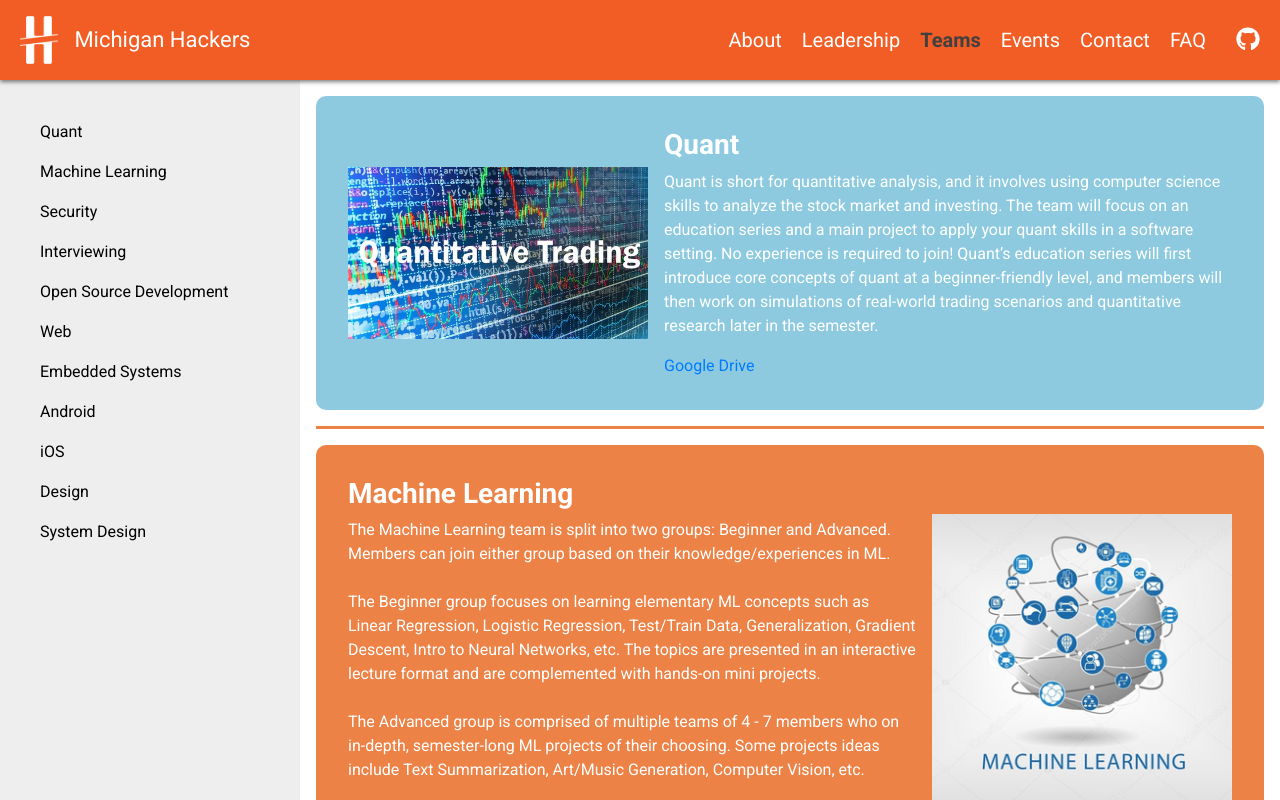
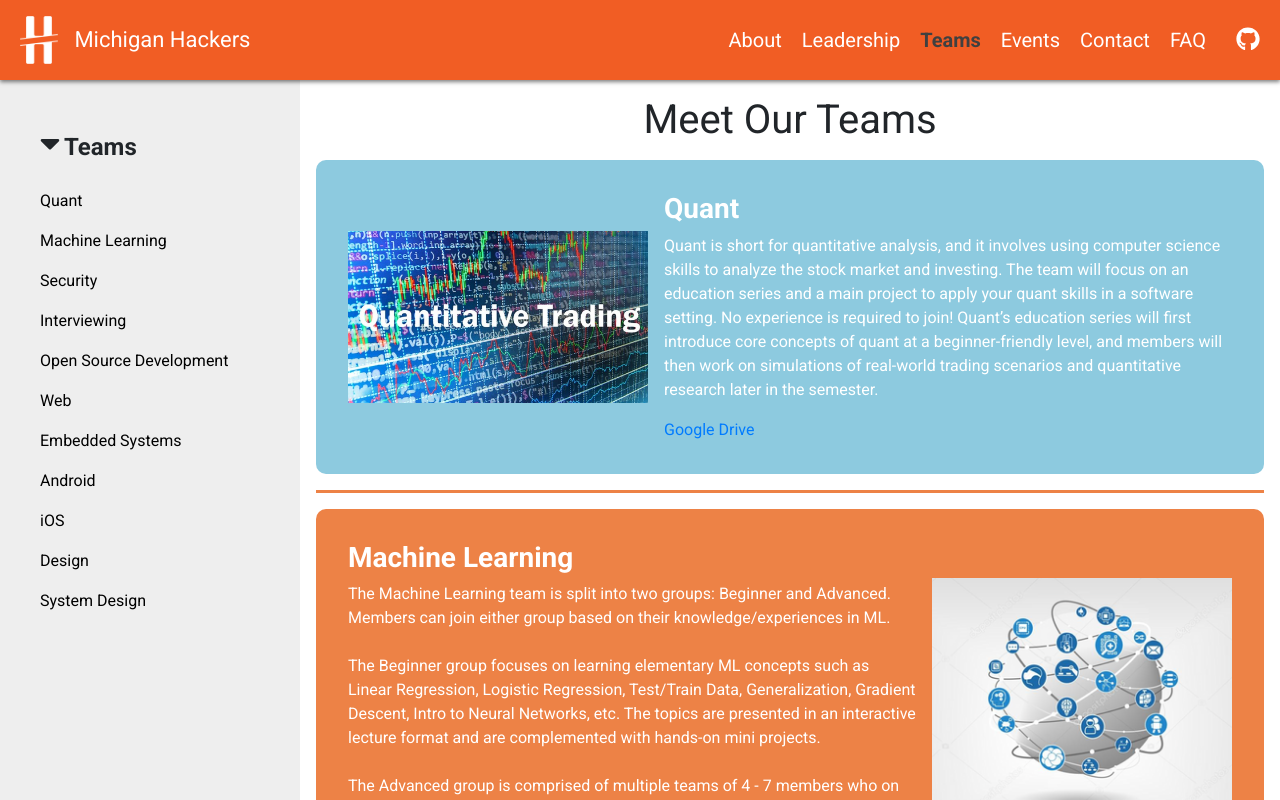
Before and after one commit to michiganhackers/mh-web-new, a React (Create React App) app: page /teams in a window 1280 px wide. Shown: the top 800 px of the page. Built offline with nearby package versions, Linux system fonts and the light colour scheme; no server answers.

Commit message:
begun implementing collapsing sidebar functionality

```diff
--- a/src/components/Teams/BackToTop.jsx
+++ b/src/components/Teams/BackToTop.jsx
@@ -3,9 +3,6 @@
 import styled from "styled-components";
 import devices from "utility/MediaQueries.js";
 import { FontAwesomeIcon } from "@fortawesome/react-fontawesome";
-
-const BackToTop = () => {
-    const [visible, setVisible] = useState(true);
 
 const ButtonWrapper = styled.a`
     display: none;
@@ -36,6 +33,10 @@
     color: white;
 `;
 
+const BackToTop = () => {
+    const [visible, setVisible] = useState(true);
+
+
     const onButtonClick = e => {
         e.preventDefault();
         window.scrollTo({top: 0, behavior: 'smooth'});
--- a/src/components/Teams/Teams.jsx
+++ b/src/components/Teams/Teams.jsx
@@ -1,4 +1,4 @@
-import React, { useRef, useEffect } from "react";
+import React, { useRef, useEffect, useState } from "react";
 import "utility/fonts.css";
 import Navbar from "components/Navbar.jsx";
 import styled from "styled-components";
@@ -6,6 +6,7 @@
 import SubteamCard from "components/Teams/SubteamCard.jsx";
 import devices from "utility/MediaQueries.js";
 import BackToTop from "./BackToTop";
+import { FontAwesomeIcon } from "@fortawesome/react-fontawesome";
 
 const SubteamCardsDiv = styled.div`
     padding: 0 1rem;
@@ -13,10 +14,10 @@
 
 const SidebarWrapper = styled.div`
     background-color: #eee;
-    overflow: scroll;
+    overflow: auto;
 `;
 
-const Sidebar = styled.a`
+const Sidebar = styled.nav`
     display: block;
     padding: 2rem;
     top: 80px;
@@ -57,10 +58,29 @@
     }
 `;
 
+const SubteamsTitle = styled.h1`
+    text-align: center;
+    margin: 1rem 0 0;
+`;
+
+const ToggleText = styled.p`
+    font-weight: bold;
+    font-size: 1.5rem;
+`;
+
+const ToggleIcon = styled.span`
+    font-size: 2rem;
+    display: inline-block;
+    margin: 0.5rem;
+    width: 1rem;
+    height: 1rem;
+`;
+
 const Teams = () => {
     const teamNames = teams.map(team => team.name);
     const teamIds = teamNames.map(name => name.replaceAll(" ", "_").toLowerCase());
     const cardsRef = useRef([]);
+    const [sidebarOpen, setSidebarOpen] = useState(true);
 
     useEffect(() => {
         cardsRef.current = cardsRef.current.slice(0, teams.length);
@@ -92,20 +112,35 @@
         window.history.replaceState(null, "", window.location.href.split("#")[0] + "#" + teamIds[i]);
     };
 
+    const toggleOpen = () => {
+        setSidebarOpen(prevOpen => !prevOpen);
+    };
+
     return (
         <>
             <Navbar />
             <PageLayout>
             <SidebarWrapper>
                 <Sidebar>
+                {sidebarOpen ?
+                <>
+                <ToggleText onClick={toggleOpen}>
+                <ToggleIcon><FontAwesomeIcon icon={["fas", "caret-down"]}/></ToggleIcon>Teams</ToggleText>
                     {teamNames.map((team, i) =>
                         <SidebarLink key={i} href={'#' + teamIds[i]} onClick={e => handleClick(e, i)}>
                             {team}
                         </SidebarLink>
                     )}
+                </>
+                :
+                <ToggleText onClick={toggleOpen}>
+                    <ToggleIcon><FontAwesomeIcon icon={["fas", "caret-right"]} onClick={toggleOpen} /></ToggleIcon>Teams
+                </ToggleText>
+                }
                 </Sidebar>
             </SidebarWrapper>
             <SubteamCardsDiv>
+                <SubteamsTitle>Meet Our Teams</SubteamsTitle>
                 {teams.map((team, i) =>
                     <SubteamCard
                         innerRef={el => cardsRef.current[i] = el}
```
Also changed, not shown: src/App.js (+6 -2 lines). Lines whose indentation alone changed are shown as unchanged.
